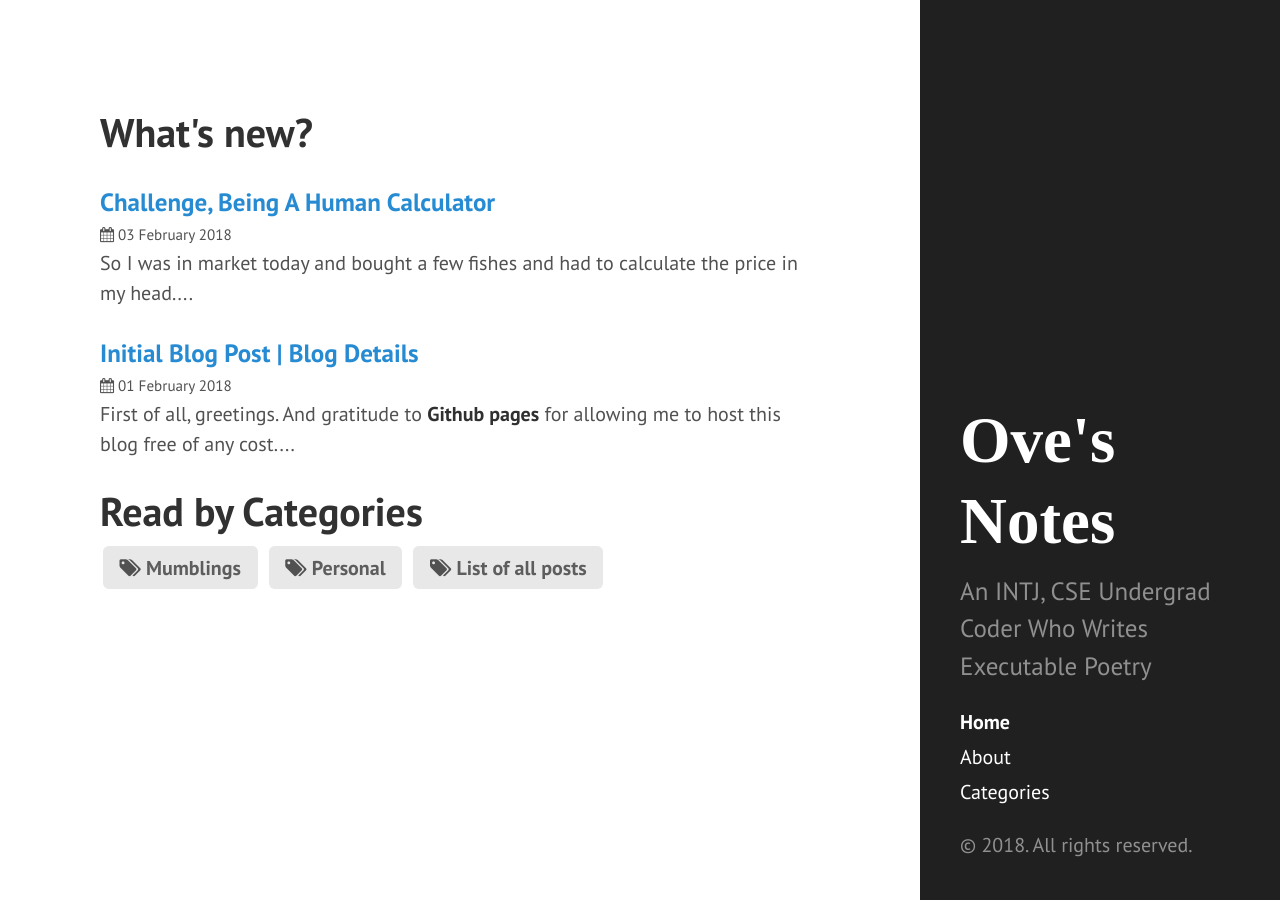
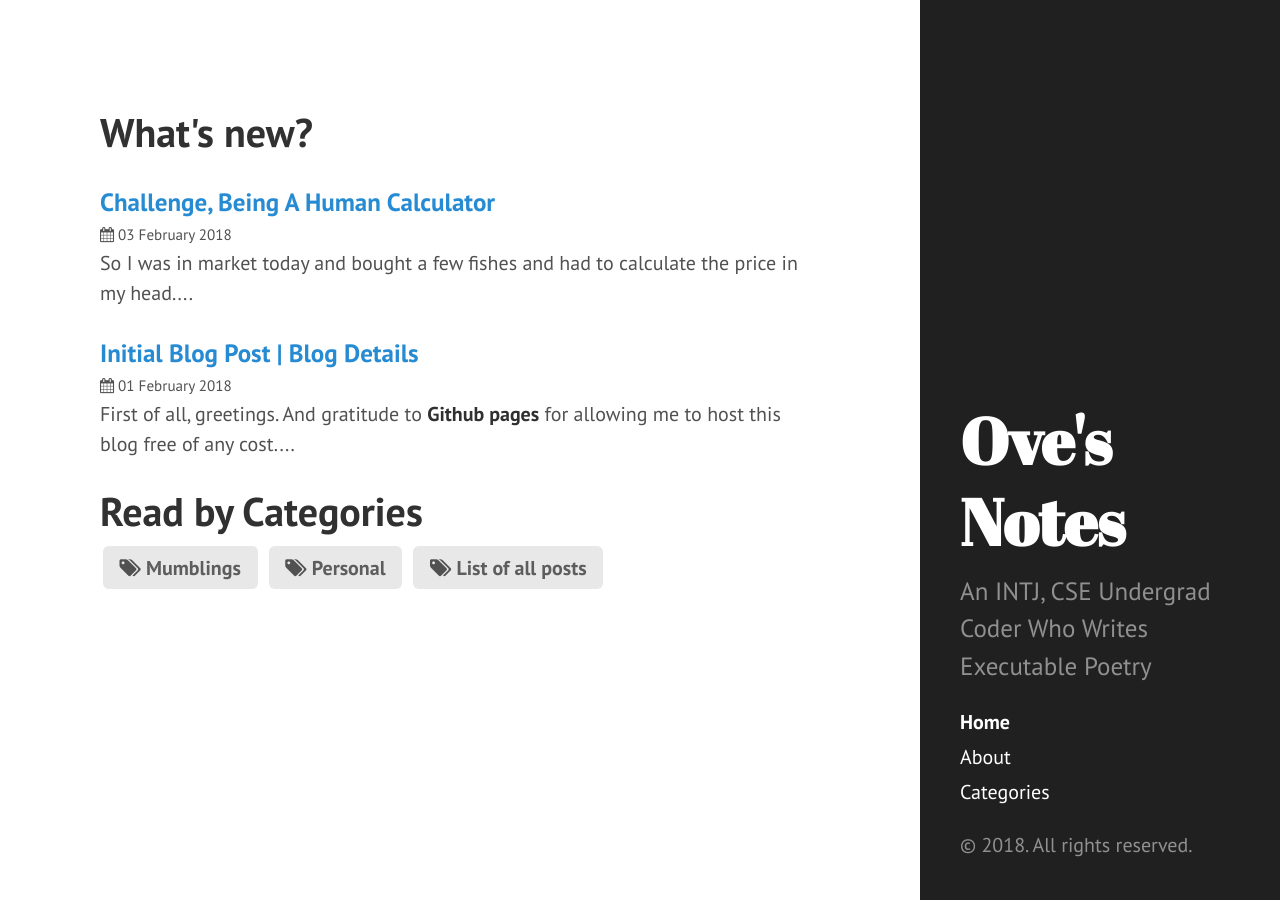
Before and after one commit to ovebepari/ovebepari.github.io, a Jekyll site: the page built from index.html, in a window 1280 px wide. Built offline with Jekyll 4.4.1, drawn with Linux system fonts in a browser that asks for light colours; Markdown is read by kramdown in place of the engine named in the settings; the list of posts is cut into pages by our own code.

Commit message:
PT Sans + abriel fatface added and font bug fixed

```diff
--- a/_includes/head.html
+++ b/_includes/head.html
@@ -19,7 +19,7 @@
   <link rel="stylesheet" href="../public/css/syntax.css">
   <link rel="stylesheet" href="../public/css/hyde.css">
 
-  <link href="https://fonts.googleapis.com/css?family=PT+Sans:400,400i,700" rel="stylesheet">
+  <link href="https://fonts.googleapis.com/css?family=Abril+Fatface|PT+Sans:400,400i,700" rel="stylesheet">
 
   <link href="https://maxcdn.bootstrapcdn.com/font-awesome/4.7.0/css/font-awesome.min.css" rel="stylesheet" integrity="sha384-wvfXpqpZZVQGK6TAh5PVlGOfQNHSoD2xbE+QkPxCAFlNEevoEH3Sl0sibVcOQVnN" crossorigin="anonymous">
 
```
